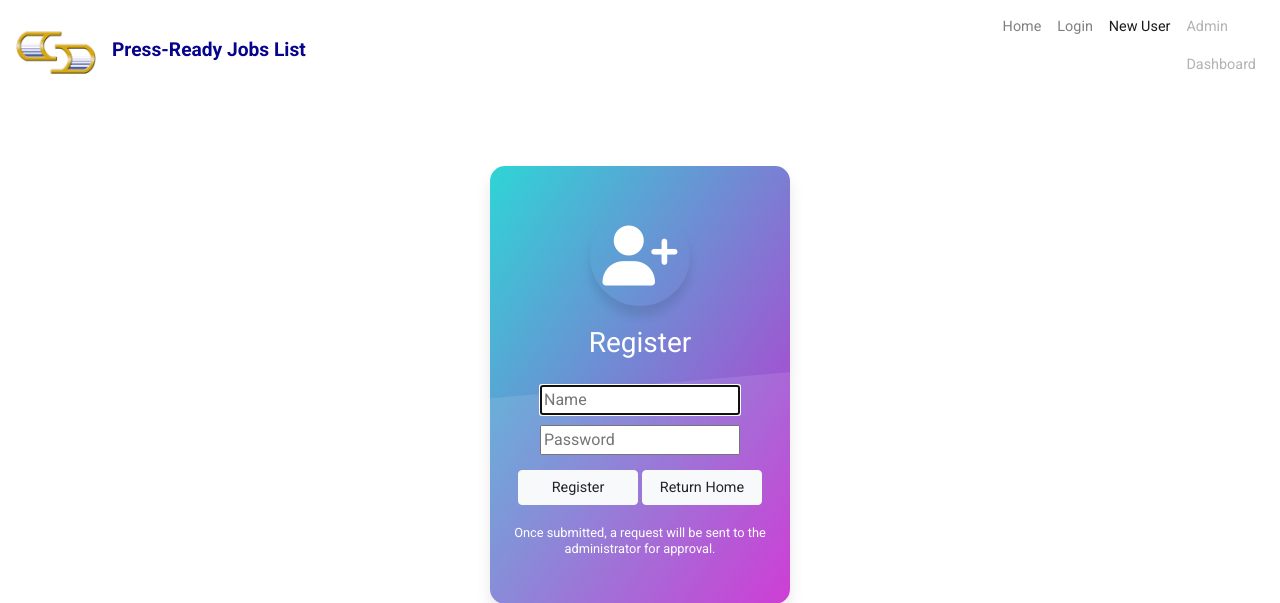
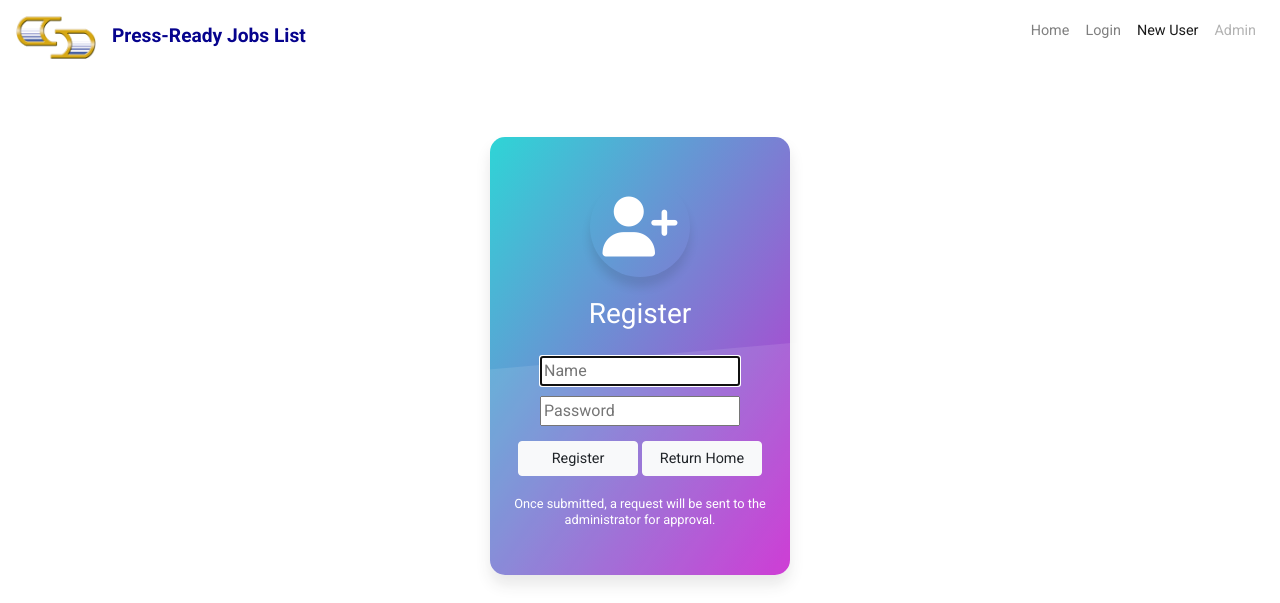
Before and after one commit to 0710160/stamp_dash, a Flask app: page /new_user in a window 1280 px wide. Shown: the top 603 px of the page. Run offline with Flask 2, Linux system fonts and the light colour scheme; some libraries are stand-ins or nearby versions.

Commit message:
Remove links to original index page, replace with dashboard. Aesthetics.

```diff
--- a/flask_app.py
+++ b/flask_app.py
@@ -148,14 +148,19 @@ app.jinja_env.filters['datefilter'] = datefilter
 @app.route("/")
 @login_required
 def home():
-    # Displays all incomplete jobs and orders by priority if user is authorized
-    auth_user = User.query.get(current_user.id)
-    if auth_user.rights > 0:
-        all_jobs = Jobs.query.order_by(Jobs.priority).filter(Jobs.completed == False)
-        return render_template("index.html",
-                               all_jobs=all_jobs,
-                               logged_in=current_user.is_authenticated,
-                               user_rights=auth_user.rights)
+    # Displays all jobs and orders by priority
+    if auth(user=current_user.id, action="accessed dashboard", job='N/A') >= 1:
+        stamp_jobs = Jobs.query.order_by(Jobs.due_date).filter(Jobs.is_stamp == True,
+                                                                Jobs.scheduled == 1)
+        outstanding_quotes = Jobs.query.order_by(Jobs.due_date).filter(Jobs.is_stamp == True,
+                                                                Jobs.status == "submitted")
+        to_do_quotes = Jobs.query.order_by(Jobs.due_date).filter(Jobs.is_stamp == True,
+                                                                Jobs.status == "todo")
+        return render_template("dashboard.html",
+                               all_jobs=stamp_jobs,
+                               outstanding_quotes=outstanding_quotes,
+                               to_do_quotes=to_do_quotes,
+                               logged_in=current_user.is_authenticated)
     else:
         return redirect(url_for('login'))
 
@@ -180,10 +185,10 @@ def add_quote():
                            is_stamp=True)
             db.session.add(add_quote)
             db.session.commit()
-            return redirect(url_for('dashboard', logged_in=current_user.is_authenticated))
+            return redirect(url_for('home', logged_in=current_user.is_authenticated))
     else:
         flash("You are not authorized to perform this action.")
-        return redirect(url_for('dashboard', logged_in=current_user.is_authenticated))
+        return redirect(url_for('home', logged_in=current_user.is_authenticated))
 
 
 @app.route("/complete_quote/<job_id>", methods=["GET", "POST"])
@@ -233,7 +238,7 @@ def add_job(job_id):
             new_job.is_stamp=is_stamp
             db.session.commit()
             date_resort(new_job)
-            return redirect(url_for('dashboard', logged_in=current_user.is_authenticated))
+            return redirect(url_for('home', logged_in=current_user.is_authenticated))
     else:
         flash("You are not authorized to perform this action.")
         return redirect(url_for('home', logged_in=current_user.is_authenticated))
@@ -526,27 +531,6 @@ def admin():
         return redirect(url_for('home', logged_in=current_user.is_authenticated))
 
 
-@app.route("/dashboard")
-@login_required
-def dashboard():
-    # Displays all jobs and orders by priority
-    if auth(user=current_user.id, action="accessed dashboard", job='N/A') >= 4:
-        stamp_jobs = Jobs.query.order_by(Jobs.due_date).filter(Jobs.is_stamp == True,
-                                                                Jobs.scheduled == 1)
-        outstanding_quotes = Jobs.query.order_by(Jobs.due_date).filter(Jobs.is_stamp == True,
-                                                                Jobs.status == "submitted")
-        to_do_quotes = Jobs.query.order_by(Jobs.due_date).filter(Jobs.is_stamp == True,
-                                                                Jobs.status == "todo")
-        return render_template("dashboard.html",
-                               all_jobs=stamp_jobs,
-                               outstanding_quotes=outstanding_quotes,
-                               to_do_quotes=to_do_quotes,
-                               logged_in=current_user.is_authenticated)
-    else:
-        flash("You are not authorized to perform this action.")
-        return redirect(url_for('home', logged_in=current_user.is_authenticated))
-
-
 @app.route("/status/<job_id>")
 @login_required
 def status(job_id):
--- a/static/styles.css
+++ b/static/styles.css
@@ -90,17 +90,6 @@ label {
   width: 150px;
   display: inline-block;
   }
-
-.add-new {
-  width: 90px!important;
-  font-size: 1rem!important;
-  border-radius: 100px;
-  position: fixed;
-  right: 1.5%;
-  bottom: 3%;
-  padding: 10px;
-  box-shadow: 4px 3px 8px 1px #969696;
-}
 
 .index-page .add-new {
   background: #C927D0;
@@ -318,6 +307,11 @@ DASHBOARD
   margin-bottom: 3px;
 }
 
+.add-quote {
+  position: relative;
+  bottom: 5%;
+}
+
 /*-----------------------------------------------------------------
 ANIMATIONS
 -----------------------------------------------------------------*/
@@ -363,4 +357,8 @@ MEDIA QUERIES
   .full-bg {
     background-size: contain;
   }
+
+  .mobile-hidden {
+    display: none;
+  }
 }
--- a/templates/base.html
+++ b/templates/base.html
@@ -40,10 +40,8 @@
       </li>
         <li class="nav-item">
             <a class="nav-link disabled">Admin</a>
-            <a class="nav-link disabled">Dashboard</a>
             {% else %}
             <a class="nav-link {% block admin_active %}{% endblock admin_active %}" href="/admin">Admin</a>
-            <a class="nav-link {% block dash_active %}{% endblock dash_active %}" href="/dashboard">Stamp Dashboard</a>
         </li>
         <li class="nav-item">
             <a class="nav-link" href="/logout">Log Out</a>
```
Also changed, not shown: templates/dashboard.html (+14 -7 lines), production_schedule.sqlite3.
